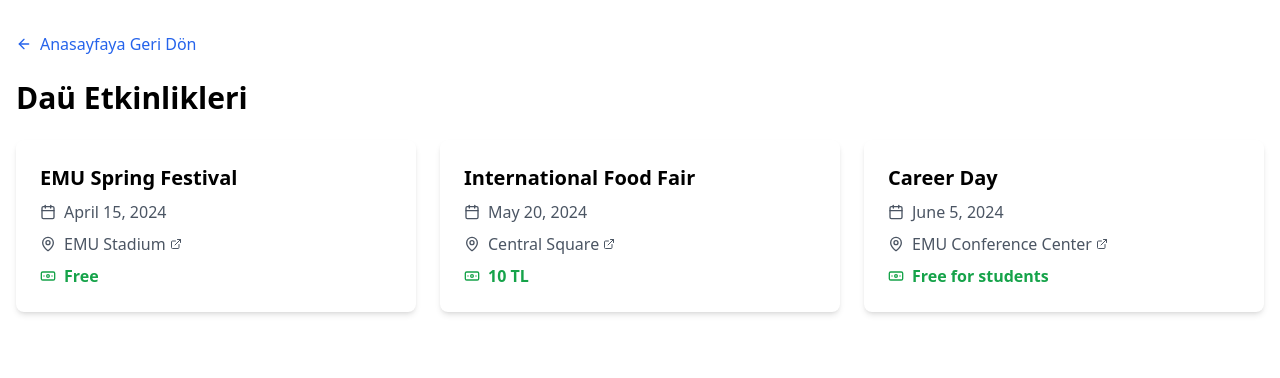
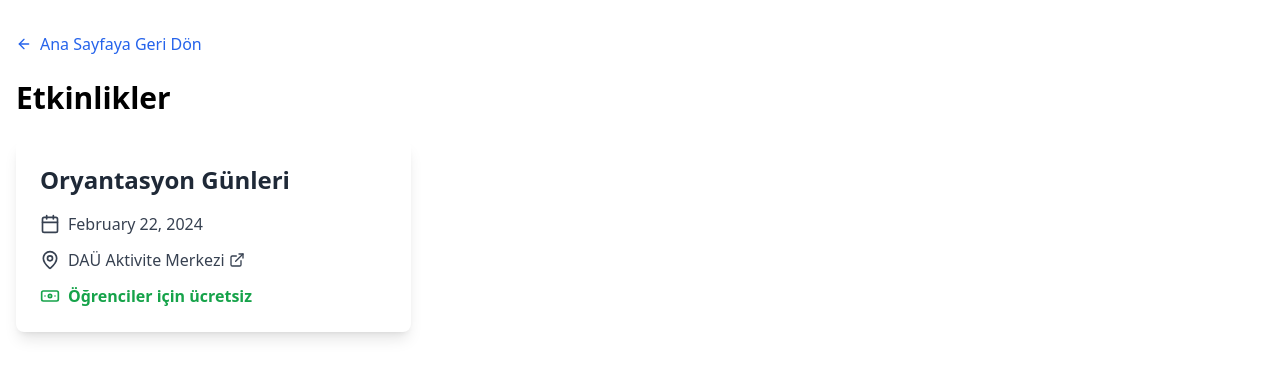
Before and after one commit to atasoya/emu-guide, a Next.js app: page /etkinlikler in a window 1280 px wide. Shown: the top 378 px of the page. Built offline with nearby package versions, Linux system fonts and the light colour scheme.

Commit message:
Add events

```diff
--- a/src/app/etkinlikler/page.tsx
+++ b/src/app/etkinlikler/page.tsx
@@ -1,39 +1,14 @@
 import Link from 'next/link'
 import { ArrowLeft, Calendar, MapPin, Banknote, ExternalLink } from 'lucide-react'
 
-interface Event {
-  id: number
-  name: string
-  date: string
-  place: string
-  googleMapsUrl: string
-  cost: string
-}
-
-const events: Event[] = [
+const events = [
   {
     id: 1,
-    name: "EMU Spring Festival",
-    date: "2024-04-15",
-    place: "EMU Stadium",
-    googleMapsUrl: "https://goo.gl/maps/example1",
-    cost: "Free"
-  },
-  {
-    id: 2,
-    name: "International Food Fair",
-    date: "2024-05-20",
-    place: "Central Square",
-    googleMapsUrl: "https://goo.gl/maps/example2",
-    cost: "10 TL"
-  },
-  {
-    id: 3,
-    name: "Career Day",
-    date: "2024-06-05",
-    place: "EMU Conference Center",
-    googleMapsUrl: "https://goo.gl/maps/example3",
-    cost: "Free for students"
+    name: "Oryantasyon Günleri",
+    date: "2024-02-22",
+    place: "DAÜ Aktivite Merkezi",
+    googleMapsUrl: "https://maps.app.goo.gl/w5LpmBR1FN8j3FoL6",
+    cost: "Öğrenciler için ücretsiz"
   }
 ]
 
@@ -42,20 +17,23 @@ export default function page() {
     <div className="container mx-auto px-4 py-8">
       <Link href="/" className="inline-flex items-center mb-6 text-blue-600 hover:text-blue-800">
         <ArrowLeft className="w-4 h-4 mr-2" />
-        Anasayfaya Geri Dön
+        Ana Sayfaya Geri Dön
       </Link>
-      <h1 className="text-3xl font-bold mb-6">Daü Etkinlikleri</h1>
-      <div className="grid grid-cols-1 md:grid-cols-2 lg:grid-cols-3 gap-6">
+      <h1 className="text-3xl font-bold mb-6">Etkinlikler</h1>
+      <div className="grid grid-cols-1 md:grid-cols-2 lg:grid-cols-3 gap-8">
         {events.map((event) => (
-          <div key={event.id} className="bg-white rounded-lg shadow-md p-6">
-            <h2 className="text-xl font-semibold mb-2">{event.name}</h2>
-            <div className="space-y-2">
-              <p className="flex items-center text-gray-600">
-                <Calendar className="w-4 h-4 mr-2" />
+          <div
+            key={event.id}
+            className="bg-white rounded-lg shadow-lg p-6 hover:shadow-xl transition-shadow duration-300 ease-in-out"
+          >
+            <h2 className="text-2xl font-bold mb-4 text-gray-800">{event.name}</h2>
+            <div className="space-y-3">
+              <p className="flex items-center text-gray-700">
+                <Calendar className="w-5 h-5 mr-2" />
                 {new Date(event.date).toLocaleDateString('en-US', { year: 'numeric', month: 'long', day: 'numeric' })}
               </p>
-              <p className="flex items-center text-gray-600">
-                <MapPin className="w-4 h-4 mr-2" />
+              <p className="flex items-center text-gray-700">
+                <MapPin className="w-5 h-5 mr-2" />
                 <a
                   href={event.googleMapsUrl}
                   target="_blank"
@@ -63,11 +41,11 @@ export default function page() {
                   className="hover:underline flex items-center"
                 >
                   {event.place}
-                  <ExternalLink className="w-3 h-3 ml-1" />
+                  <ExternalLink className="w-4 h-4 ml-1" />
                 </a>
               </p>
               <p className="flex items-center text-green-600 font-semibold">
-                <Banknote className="w-4 h-4 mr-2" />
+                <Banknote className="w-5 h-5 mr-2" />
                 {event.cost}
               </p>
             </div>
--- a/src/app/events/page.tsx
+++ b/src/app/events/page.tsx
@@ -1,38 +1,13 @@
 import Link from 'next/link'
 import { ArrowLeft, Calendar, MapPin, Banknote, ExternalLink } from 'lucide-react'
 
-interface Event {
-  id: number
-  name: string
-  date: string
-  place: string
-  googleMapsUrl: string
-  cost: string
-}
-
-const events: Event[] = [
+const events = [
   {
     id: 1,
-    name: "EMU Spring Festival",
-    date: "2024-04-15",
-    place: "EMU Stadium",
-    googleMapsUrl: "https://goo.gl/maps/example1",
-    cost: "Free"
-  },
-  {
-    id: 2,
-    name: "International Food Fair",
-    date: "2024-05-20",
-    place: "Central Square",
-    googleMapsUrl: "https://goo.gl/maps/example2",
-    cost: "10 TL"
-  },
-  {
-    id: 3,
-    name: "Career Day",
-    date: "2024-06-05",
-    place: "EMU Conference Center",
-    googleMapsUrl: "https://goo.gl/maps/example3",
+    name: "Orientation Days",
+    date: "2024-02-22",
+    place: "EMU Activity Center",
+    googleMapsUrl: "https://maps.app.goo.gl/w5LpmBR1FN8j3FoL6",
     cost: "Free for students"
   }
 ]
@@ -45,17 +20,20 @@ export default function page() {
         Back to Home
       </Link>
       <h1 className="text-3xl font-bold mb-6">EMU Events</h1>
-      <div className="grid grid-cols-1 md:grid-cols-2 lg:grid-cols-3 gap-6">
+      <div className="grid grid-cols-1 md:grid-cols-2 lg:grid-cols-3 gap-8">
         {events.map((event) => (
-          <div key={event.id} className="bg-white rounded-lg shadow-md p-6">
-            <h2 className="text-xl font-semibold mb-2">{event.name}</h2>
-            <div className="space-y-2">
-              <p className="flex items-center text-gray-600">
-                <Calendar className="w-4 h-4 mr-2" />
+          <div
+            key={event.id}
+            className="bg-white rounded-lg shadow-lg p-6 hover:shadow-xl transition-shadow duration-300 ease-in-out"
+          >
+            <h2 className="text-2xl font-bold mb-4 text-gray-800">{event.name}</h2>
+            <div className="space-y-3">
+              <p className="flex items-center text-gray-700">
+                <Calendar className="w-5 h-5 mr-2" />
                 {new Date(event.date).toLocaleDateString('en-US', { year: 'numeric', month: 'long', day: 'numeric' })}
               </p>
-              <p className="flex items-center text-gray-600">
-                <MapPin className="w-4 h-4 mr-2" />
+              <p className="flex items-center text-gray-700">
+                <MapPin className="w-5 h-5 mr-2" />
                 <a
                   href={event.googleMapsUrl}
                   target="_blank"
@@ -63,11 +41,11 @@ export default function page() {
                   className="hover:underline flex items-center"
                 >
                   {event.place}
-                  <ExternalLink className="w-3 h-3 ml-1" />
+                  <ExternalLink className="w-4 h-4 ml-1" />
                 </a>
               </p>
               <p className="flex items-center text-green-600 font-semibold">
-                <Banknote className="w-4 h-4 mr-2" />
+                <Banknote className="w-5 h-5 mr-2" />
                 {event.cost}
               </p>
             </div>
```
